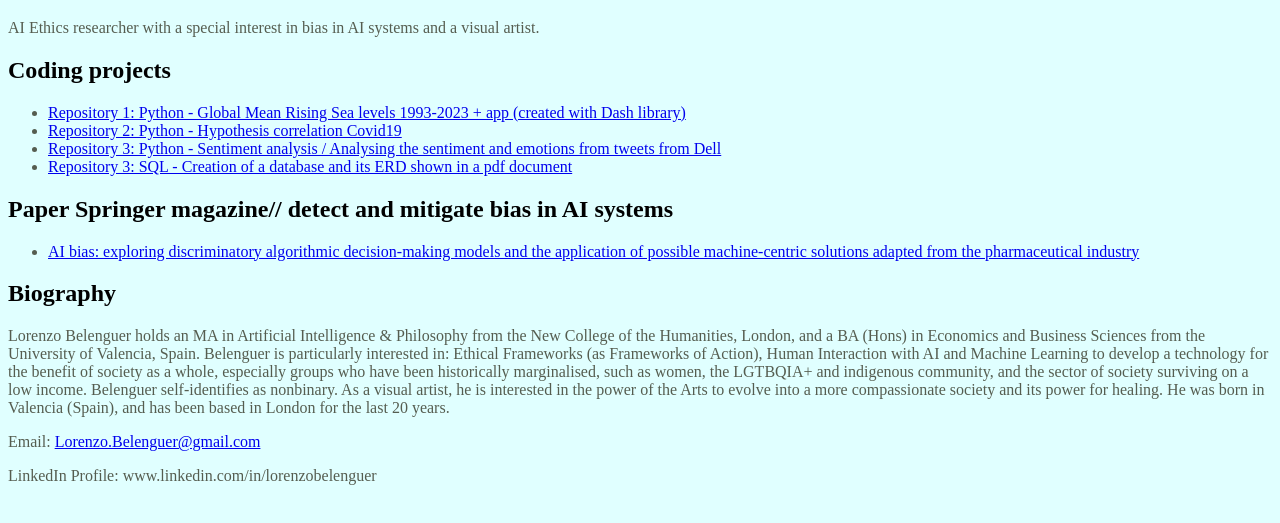
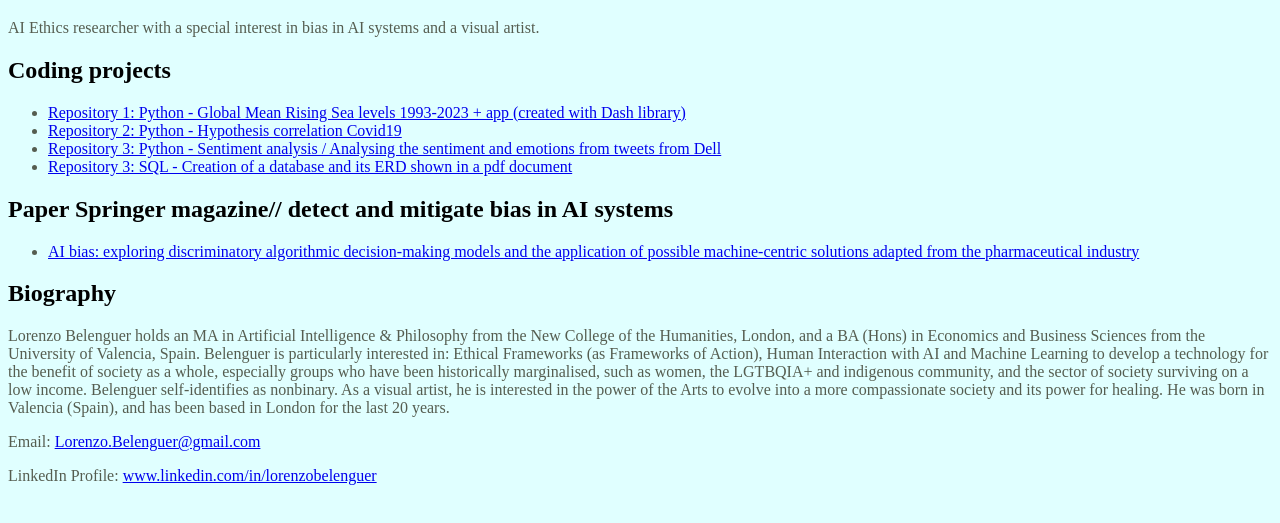
Before and after one commit to LorenzoBelenguer/lorenzobelenguer.github.io, a plain HTML site: page index.html in a window 1280 px wide. Shown: the part 61-584 px from the top of the page. Drawn offline with Linux system fonts and the light colour scheme.

Commit message:
Update index.html

```diff
--- a/index.html
+++ b/index.html
@@ -31,7 +31,7 @@
     <h2>Biography</h2>
     <p>Lorenzo Belenguer holds an MA in Artificial Intelligence & Philosophy from the New College of the Humanities, London, and a BA (Hons) in Economics and Business Sciences from the University of Valencia, Spain. Belenguer is particularly interested in: Ethical Frameworks (as Frameworks of Action), Human Interaction with AI and Machine Learning to develop a technology for the benefit of society as a whole, especially groups who have been historically marginalised, such as women, the LGTBQIA+ and indigenous community, and the sector of society surviving on a low income. Belenguer self-identifies as nonbinary. As a visual artist, he is interested in the power of the Arts to evolve into a more compassionate society and its power for healing. He was born in Valencia (Spain), and has been based in London for the last 20 years.</p>
     <p>Email: <a href="mailto:Lorenzo.Belenguer@gmail.com">Lorenzo.Belenguer@gmail.com</a></p>
-     <p>LinkedIn Profile: <a href="https://www.linkedin.com/in/lorenzobelenguer"></a>www.linkedin.com/in/lorenzobelenguer</p>
+     <p>LinkedIn Profile: <a href="https://www.linkedin.com/in/lorenzobelenguer">www.linkedin.com/in/lorenzobelenguer</a></p>
     <ul>
   </body>
 </html>
```
